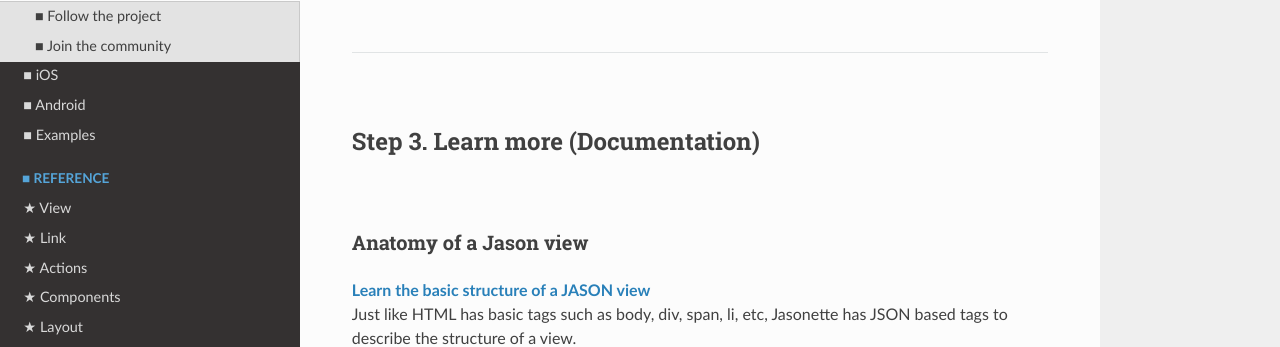
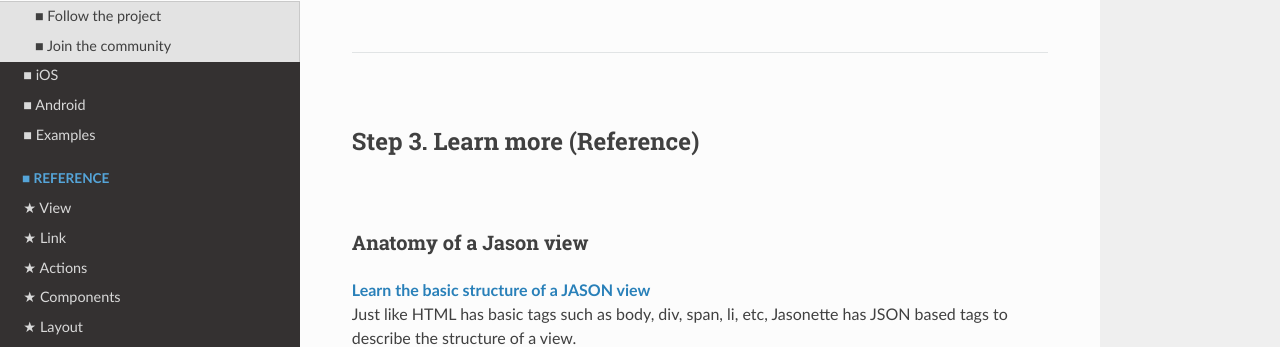
Before and after one commit to Jasonette/documentation, an MkDocs documentation site: the page built from docs/index.md, in a window 1280 px wide and 900 px high, scrolled down 3957 px. Shown: the part 135-482 px from the top of the window. Built offline with MkDocs 1.6.1, drawn with Linux system fonts in a browser that asks for light colours; nearby versions of some CDN libraries; comment, search, counter and statistics services are not loaded; old or Windows-style settings are respelled for this version of MkDocs.

Commit message:
Fix H2 tags for heading

```diff
--- a/docs/index.md
+++ b/docs/index.md
@@ -77,7 +77,7 @@
 
 <br>
 
-<h2 class='green'>Step 1. Download</h2>
+##Step 1. Download
 
 Go download and come back, we'll wait.
 <br><br>
@@ -111,7 +111,7 @@
 
 <br>
 
-<h2 class='green'>Step 2. Learn</h2>
+##Step 2. Learn
 
 Watch the 2 videos below and you'll have learned everything you need to know to get started.
 
@@ -168,7 +168,7 @@
 
 <br>
 
-<h2 class='green'>Step 3. Learn more (Documentation)</h2>
+##Step 3. Learn more (Reference)
 
 <br>
 
```
